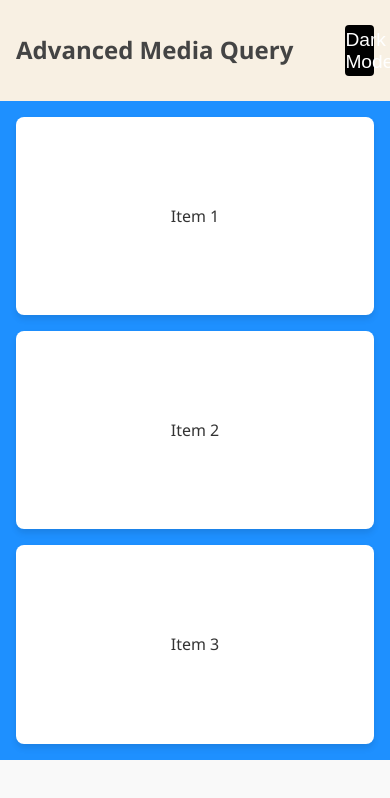
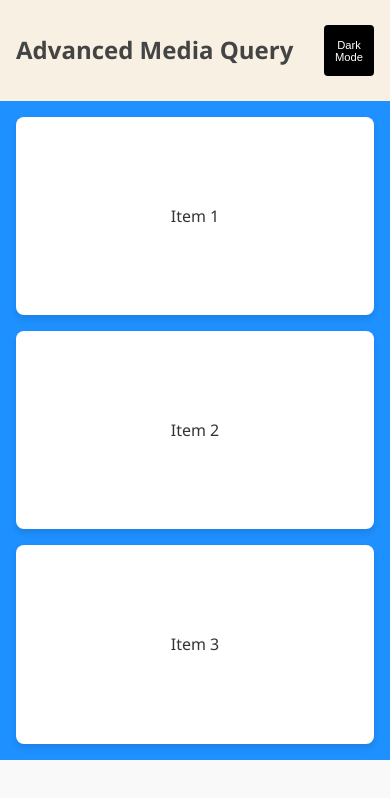
Before and after one commit to dnaorem97/darkMode, a plain HTML site: page index.html in a window 390 px wide. Drawn offline with Linux system fonts and the light colour scheme.

Commit message:
Updated index.html

```diff
--- a/index.html
+++ b/index.html
@@ -61,13 +61,14 @@
         }
 
         .darkMode-btn {
+            padding: 2px;
             border: none;
             border-radius: 4px;
             width: 8%;
             height: 50%;
             background:var(--lightDarkBtn-bg);
             color: var(--lightDarkBtn-color);
-            font-size: larger;
+            font-size: 14px;
             font-weight: normal;
         }
 
@@ -112,6 +113,11 @@
                 padding: 1.5rem;
                 gap: 1.5rem;
             }
+            .darkMode-btn{
+                width: 9%;
+                font-size: 0.8rem;
+            }
+
         }
 
         /* Small screens */
@@ -125,6 +131,12 @@
             header {
                 padding: 0 1rem;
             }
+
+            .darkMode-btn{
+                width: 14%;
+                font-size: 0.7rem;
+            }
+
 
             .item {
                 padding: 1.5rem;
```
